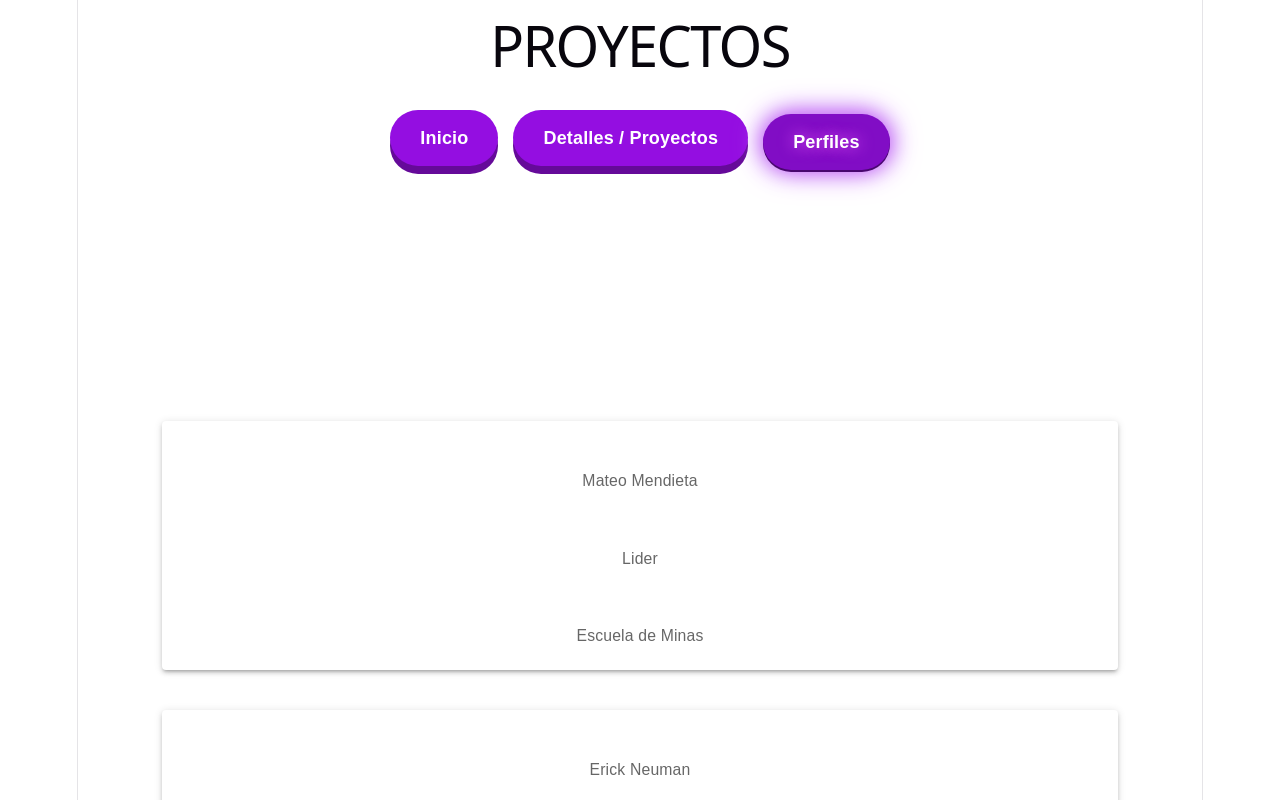
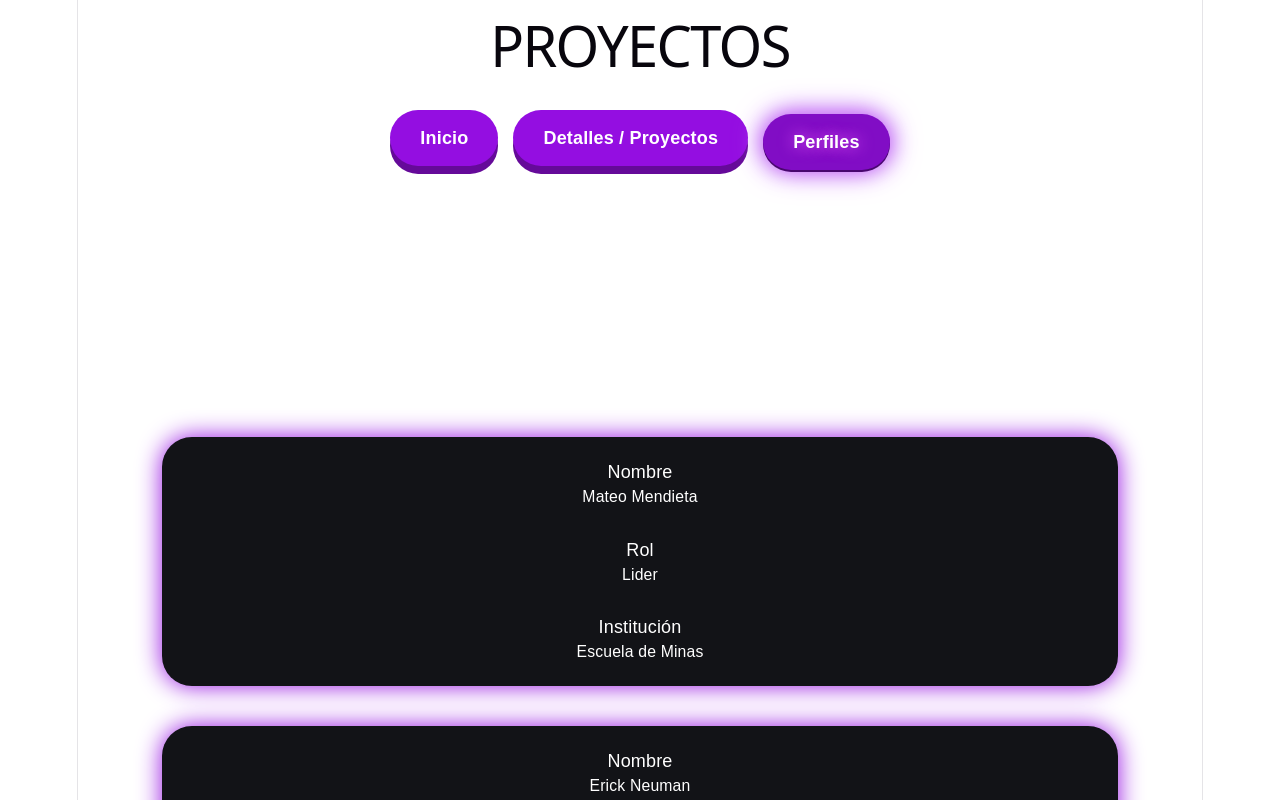
Before and after one commit to MateoMendietauwu69/pv_tp3_grupo4, a React (Vite) app: page /perfil in a window 1280 px wide. Shown: the top 800 px of the page. Built offline with nearby package versions, Linux system fonts and the light colour scheme; a web font is replaced by a local one.

Commit message:
Correccion en css. Erick Neuman

```diff
--- a/src/css/PerfilUsuarios.css
+++ b/src/css/PerfilUsuarios.css
@@ -1,20 +1,20 @@
 @import url("https://fonts.googleapis.com/css2?family=Asimovian&family=Bangers&display=swap");
 
 .lista{
-    background-color: #121317;
-    border-radius: 30px;
-    box-shadow: 0 0 25px #940EE1;
-    margin: 40px;
+    background-color: #121317 !important;
+    border-radius: 30px !important;
+    box-shadow: 0 0 25px #940EE1 !important;
+    margin: 40px !important;
 }
 
 .lista:hover{
-    box-shadow: 0 0 35px #940EE1;
-    transform: scale(1.03);
+    box-shadow: 0 0 35px #940EE1 !important;
+    transform: scale(1.03) !important;
 }
 
 .MuiContainer-root, .MuiContainer-root *{
     font-family: 'Asimovian', sans-serif !important;
-    color: white;
+    color: white !important;
 }
 
 .MuiPaper-root * {
```
